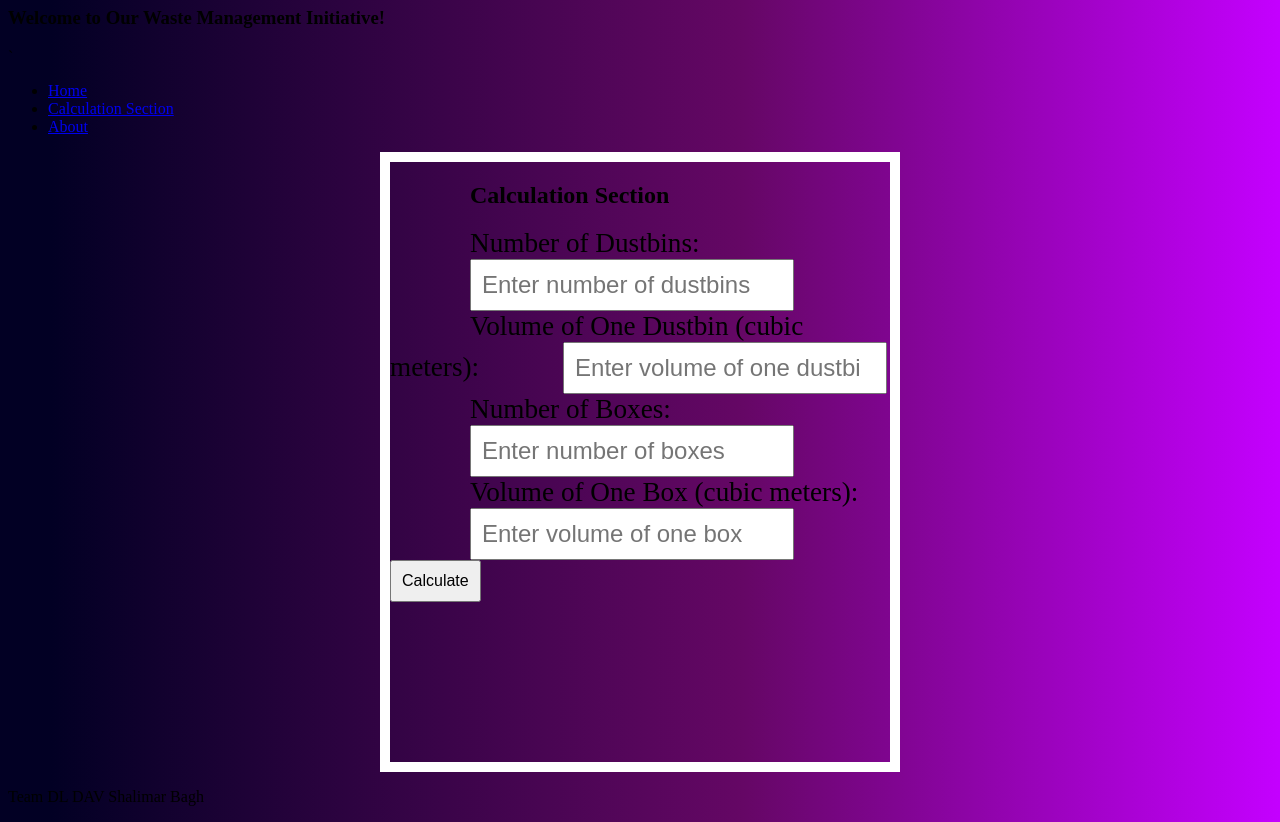
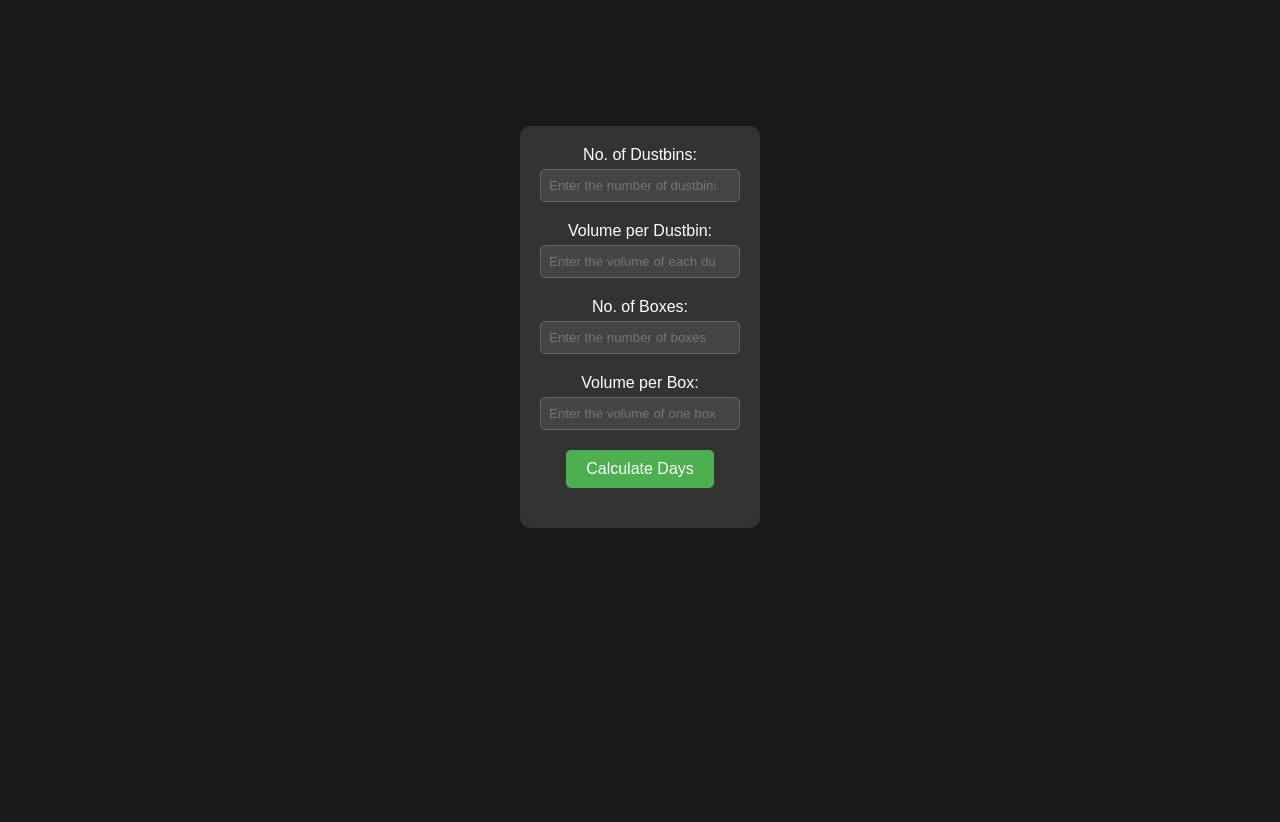
Before and after one commit to RItvik-369/finalwastemanagement, a plain HTML site: page calculation.html in a window 1280 px wide. Shown: the part 73-895 px from the top of the page. After the commit the page ends 800 px from the top, so only its background shows below. Drawn offline with Linux system fonts and the light colour scheme.

Commit message:
Update calculation.html and bhaskar pagal hai

```diff
--- a/calculation.html
+++ b/calculation.html
@@ -1,129 +1,92 @@
 <!DOCTYPE html>
-<html>
+<html lang="en">
 <head>
-  <title>Waste Management - Calculation</title>
-  <link rel="stylesheet" type="text/css" href="styles.css">
-  <script src="script.js" defer></script>
+  <meta charset="UTF-8">
+  <meta name="viewport" content="width=device-width, initial-scale=1.0">
+  <title>Dark Theme Waste Calculation</title>
   <style>
-
-    body{
-
-
-        background: rgb(2,0,36);
-background: linear-gradient(90deg, rgba(2,0,36,1) 4%, rgba(101,7,101,1) 58%, rgba(196,0,255,1) 100%);
-    }
-h1{
-    justify-content:center;
-    text-align:center;
-
-    color:white;
-    /* text-decoration:  */
+    body {
+      font-family: Arial, sans-serif;
+      background-color: #1a1a1a;
+      color: #fff;
+      margin: 0;
+      padding: 0;
+      display: flex;
+      justify-content: center;
+      align-items: center;
+      height: 100vh;
     }
 
-
-/*  purana wala code  */
-
-
-#calculation {
-    display: flex;
-    flex-direction: column;
-    align-items: center;
+    .container {
+      text-align: center;
+      padding: 20px;
+      border-radius: 10px;
+      box-shadow: 0 0 10px rgba(0, 0, 0, 0.1);
+      background-color: #333;
     }
 
-  .box {
-    margin-bottom: 15px;
-    font-size: 1.2em;
+    .input-group {
+      margin-bottom: 20px;
+    }
+
+    label {
+      display: block;
+      margin-bottom: 5px;
     }
 
     input {
-    padding: 10px;
-    font-size: 1.5em;
-    width: 300px;
-  }
-
-  label {
-    font-size: 1.7em
+      padding: 8px;
+      width: 200px;
+      box-sizing: border-box;
+      background-color: #444;
+      color: #fff;
+      border: 1px solid #666;
+      border-radius: 5px;
     }
 
     button {
-    padding: 10px;
-    font-size: 1em;
+      padding: 10px 20px;
+      background-color: #4caf50;
+      color: #fff;
+      border: none;
+      border-radius: 5px;
+      cursor: pointer;
+      font-size: 16px;
     }
 
-/* purana wala code */
-
-
-/* naya wala code */
-.goodlookingboxtomake{
-
-
-    width : 500px;
-    height:600px;
-    border : 10px solid white;
-
+    #result {
+      margin-top: 20px;
+      font-weight: bold;
     }
-
-.mar{
-    margin-left: 80px;
-}
-
-
   </style>
-
 </head>
 <body>
-  <header>
-    <h1>Trash To Treasure, Earth's Pleasure</h1>
-    <h3>Welcome to Our Waste Management Initiative!</h3>
-  </header>
-`
-  <nav>
-    <ul>
-      <li><a href="home.html">Home</a></li>
 
-
-
-
-
-
-
-      <li><a href="calculation.html ">Calculation Section</a></li>
-      <li><a href="about.html">About</a></li>
-    </ul>
-  </nav>
-
-  <section id="calculation">
-    <div class="goodlookingboxtomake">
-    <h2 class="mar">Calculation Section</h2>
-
-    <label for="dustbins"  class="mar">Number of Dustbins:</label>
-    <input type="number"  class="mar" id="dustbins" placeholder="Enter number of dustbins" min="1">
-    <br>
-
-    <label for="dustbinVolume"  class="mar" >Volume of One Dustbin (cubic meters):</label>
-    <input type="number" id="dustbinVolume"  class="mar" placeholder="Enter volume of one dustbin" min="1">
-    <br>
-
-    <label for="boxNumber"  class="mar" >Number of Boxes:</label>
-    <input type="number"  class="mar" id="boxNumber" placeholder="Enter number of boxes" min="1">
-    <br>
-
-    <label for="boxVolume " class="mar">Volume of One Box (cubic meters):</label>
-    <input type="number" id="boxVolume"  class="mar" placeholder="Enter volume of one box" min="1">
-    <br>
-
-    <button onclick="calculateDays()">Calculate</button>
-
-    <!-- Display result -->
-    <p id="result"></p>
-
+  <div class="container">
+    <div class="input-group">
+      <label for="dustbins">No. of Dustbins:</label>
+      <input type="number" id="dustbins" placeholder="Enter the number of dustbins">
     </div>
 
-  </section>
+    <div class="input-group">
+      <label for="dustbinVolume">Volume per Dustbin:</label>
+      <input type="number" id="dustbinVolume" placeholder="Enter the volume of each dustbin">
+    </div>
 
-  <footer>
-    <p>Team DL DAV Shalimar Bagh</p>
-  </footer>
+    <div class="input-group">
+      <label for="boxNumber">No. of Boxes:</label>
+      <input type="number" id="boxNumber" placeholder="Enter the number of boxes">
+    </div>
+
+    <div class="input-group">
+      <label for="boxVolume">Volume per Box:</label>
+      <input type="number" id="boxVolume" placeholder="Enter the volume of one box">
+    </div>
+
+    <button onclick="calculateDays()">Calculate Days</button>
+
+    <div id="result"></div>
+  </div>
 
   <script>
     function calculateDays() {
@@ -170,5 +133,3 @@ h1{
   </script>
 </body>
 </html>
-</body>
-</html>
```
Lines whose indentation alone changed are shown as unchanged.
